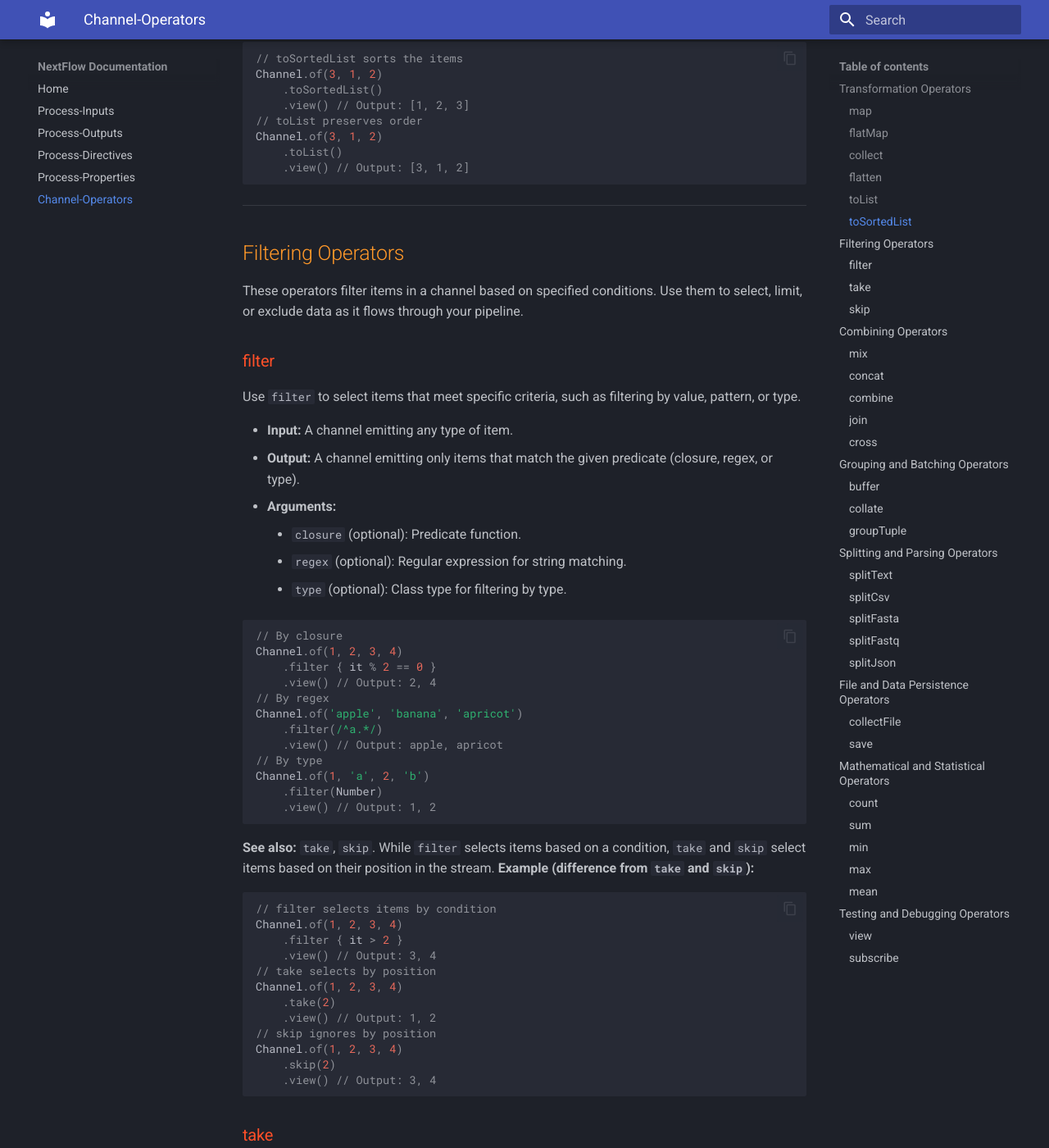
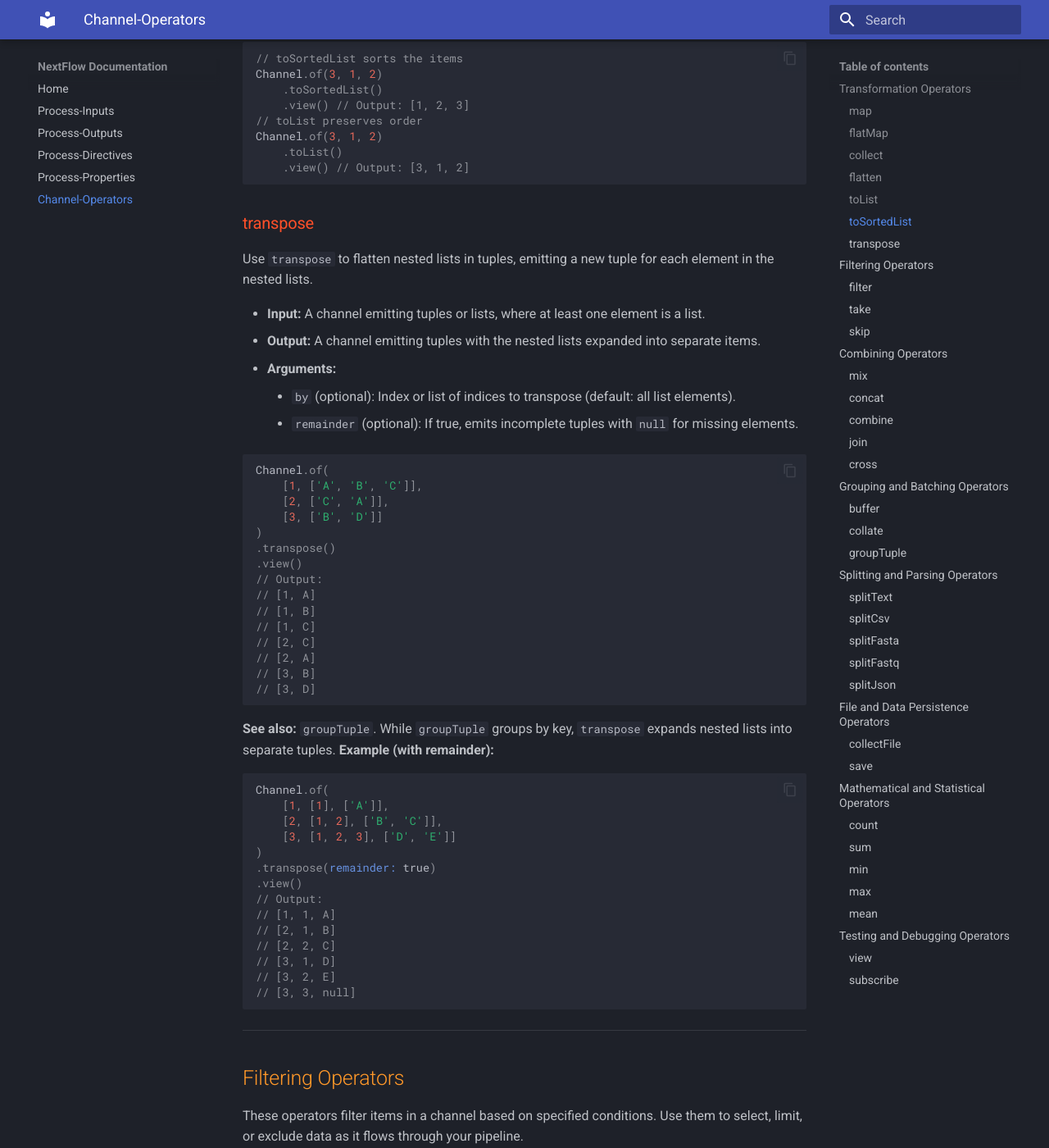
Before and after one commit to Shians/Nextflow-docs, an MkDocs documentation site: the page built from docs/Operators.md, in a window 1280 px wide and 1400 px high, scrolled down 3729 px. Shown: the whole window at 82% size. Built offline with MkDocs 1.6.1 and Material for MkDocs 9.7.7, drawn with Linux system fonts in a browser that asks for light colours.

Commit message:
Added transpose

````diff
--- a/docs/Operators.md
+++ b/docs/Operators.md
@@ -156,6 +156,51 @@
 Channel.of(3, 1, 2)
     .toList()
     .view() // Output: [3, 1, 2]
+```
+
+### transpose
+Use `transpose` to flatten nested lists in tuples, emitting a new tuple for each element in the nested lists.
+
+- **Input:** A channel emitting tuples or lists, where at least one element is a list.
+- **Output:** A channel emitting tuples with the nested lists expanded into separate items.
+- **Arguments:**
+    - `by` (optional): Index or list of indices to transpose (default: all list elements).
+    - `remainder` (optional): If true, emits incomplete tuples with `null` for missing elements.
+
+```groovy
+Channel.of(
+    [1, ['A', 'B', 'C']],
+    [2, ['C', 'A']],
+    [3, ['B', 'D']]
+)
+.transpose()
+.view()
+// Output:
+// [1, A]
+// [1, B]
+// [1, C]
+// [2, C]
+// [2, A]
+// [3, B]
+// [3, D]
+```
+**See also:** `groupTuple`. While `groupTuple` groups by key, `transpose` expands nested lists into separate tuples.
+**Example (with remainder):**
+```groovy
+Channel.of(
+    [1, [1], ['A']],
+    [2, [1, 2], ['B', 'C']],
+    [3, [1, 2, 3], ['D', 'E']]
+)
+.transpose(remainder: true)
+.view()
+// Output:
+// [1, 1, A]
+// [2, 1, B]
+// [2, 2, C]
+// [3, 1, D]
+// [3, 2, E]
+// [3, 3, null]
 ```
 
 ---
````
Also changed, not shown: site/Operators/index.html, site/search/search_index.json.
